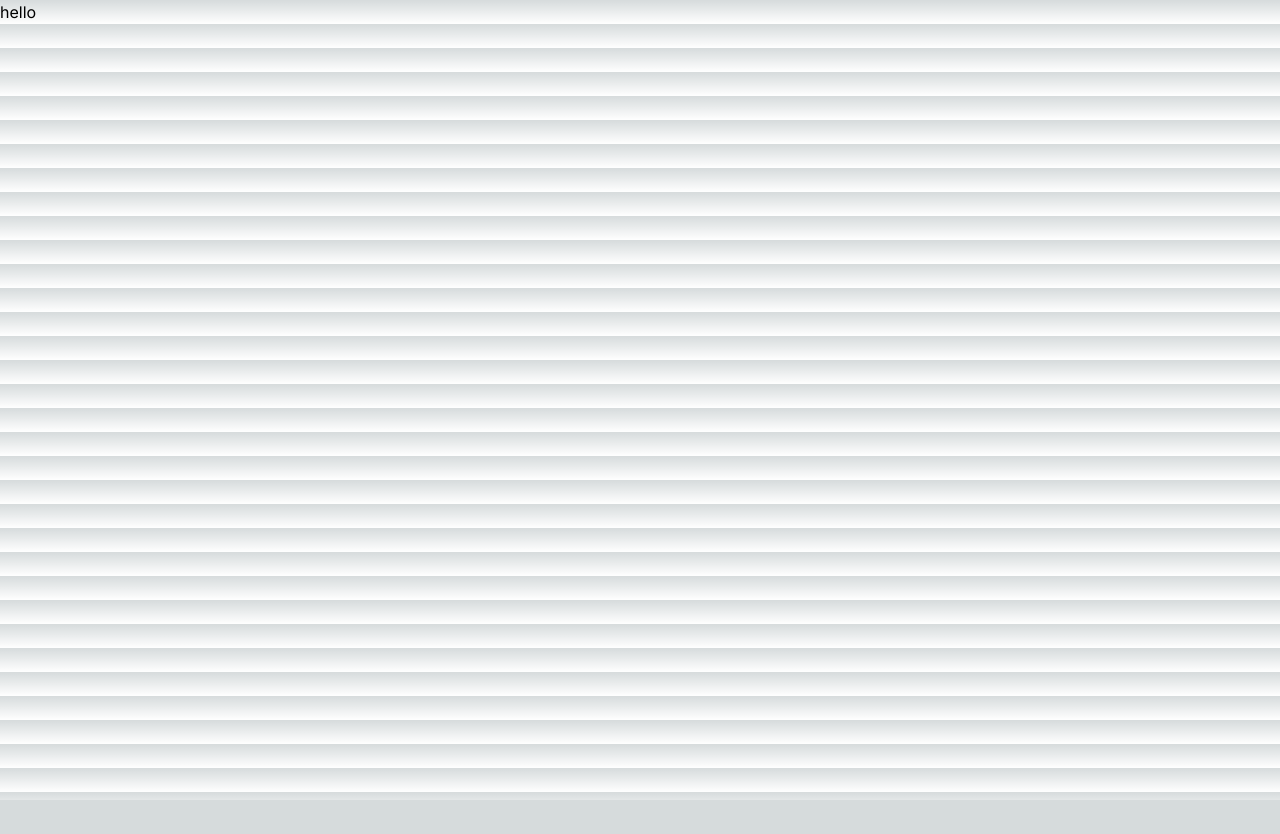
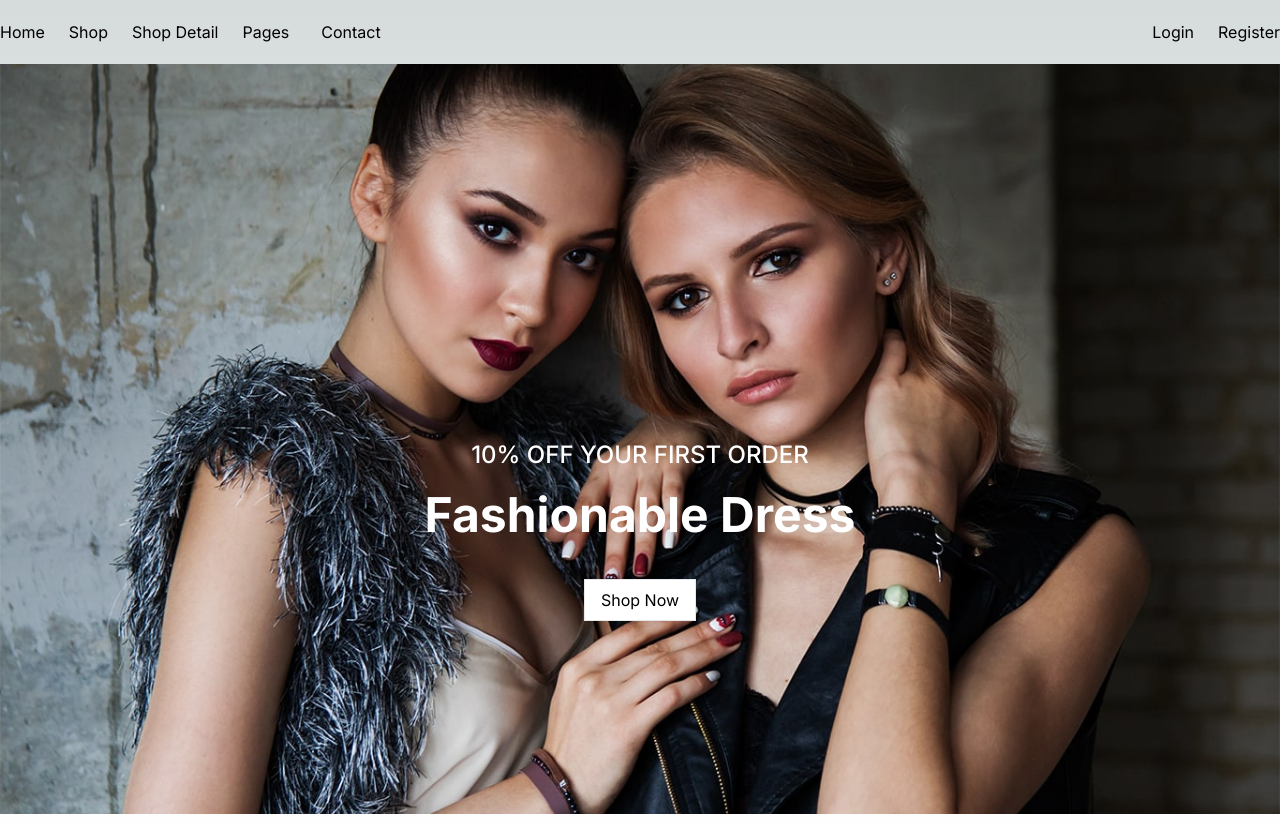
Before and after one commit to ASSPVReddy/ecommerce-project, a Next.js app: page /Components/Home in a window 1280 px wide. Before the commit the page ends 800 px from the top, so only its background shows below. Built offline with nearby package versions, Linux system fonts and the light colour scheme.

Commit message:
header nav completed
header nav

```diff
--- a/src/app/Components/Home/page.tsx
+++ b/src/app/Components/Home/page.tsx
@@ -1,7 +1,57 @@
-export default function Home(){
-    return(
-        <div>
-    <h1>hello </h1>
-    </div>
-    )
+import React from 'react';
+
+export default function Home() {
+    return (
+        <header className="py-5">
+            <nav className="container mx-auto flex justify-between items-center pb-5">
+                <div className='z-10'>
+                    <ul className="flex space-x-6">
+                        <li>
+                            <a href="/" className="hover:text-red-300">Home</a>
+                        </li>
+                        <li>
+                            <a href="/shop" className="hover:text-red-300">Shop</a>
+                        </li>
+                        <li>
+                            <a href="/shop_detail" className="hover:text-red-300">Shop Detail</a>
+                        </li>
+                        <li className="relative group">
+                            <a href="#" className="hover:text-red-300">Pages<i className="fa-solid fa-caret-down pl-2"></i></a>
+                            <ul className="absolute left-0 mt-2 bg-white border border-gray-200 shadow-lg rounded-md w-48 opacity-0 group-hover:opacity-100 transition-opacity duration-300">
+                                <li>
+                                    <a href="/shopping_cart" className="block px-4 py-2 hover:bg-gray-100">Shopping Cart</a>
+                                </li>
+                                <li>
+                                    <a href="/checkout" className="block px-4 py-2 hover:bg-gray-100">Checkout</a>
+                                </li>
+                            </ul>
+                        </li>
+                        <li>
+                            <a href="/contact" className="hover:text-red-300">Contact</a>
+                        </li>
+                    </ul>
+                </div>
+                <div>
+                    <ul className="flex space-x-6">
+                        <li>
+                            <a href="/login" className="hover:text-red-300">Login</a>
+                        </li>
+                        <li>
+                            <a href="/register" className="hover:text-red-300">Register</a>
+                        </li>
+                    </ul>
+                </div>
+            </nav>
+            <div className='relative'>
+                <div className=" z-0 w-full">
+                <img  src="../img/carousel-1.jpg" alt="Image" />
+                </div>
+                <div className="z-10 w-full absolute text-white text-center top-1/2">
+                    <h4 className='text-2xl uppercase font-medium pb-5'>10% Off Your First Order</h4>
+                    <h3 className='text-5xl font-bold pb-10'>Fashionable Dress</h3>
+                    <button className="form-control border-[1px] px-4 py-2 bg-white  hover:bg-slate-100 text-black">Shop Now</button>
+                </div>
+            </div>
+        </header>
+    );
 }
--- a/src/app/reusableComponents/Footer/page.tsx
+++ b/src/app/reusableComponents/Footer/page.tsx
@@ -0,0 +1,87 @@
+export default function Footer(){
+    return(
+        <footer className="bg-indigo-50">
+            <div className="container mx-auto px-10">
+                <div className="flex pt-20">
+                    <div className="w-5/12">
+                        <h2 className="mb-6 text-4xl font-bold"><span className="text-red-300 font-bold border border-white border-grey-300 px-4 py-2">E</span> Shopper</h2>
+                        <p className="mb-3">Dolore erat dolor sit lorem vero amet. Sed sit lorem magna, ipsum no sit erat lorem et magna ipsum dolore amet erat.</p>
+                        <p className="mb-3">
+                            <i className="fa fa-map-marker-alt text-primary mr-3 text-red-300"></i>
+                            123 Street, New York, USA
+                        </p>
+                        <p className="mb-3">
+                            <i className="fa fa-envelope text-primary mr-3 text-red-300"></i>
+                            info@example.com
+                        </p>
+                        <p className="mb-3">
+                            <i className="fa fa-phone text-primary mr-3 text-red-300"></i>
+                            +012 345 67890
+                        </p>
+                    </div>
+                    <div className="w-1/5">
+                        <h1 className="mb-6 text-lg font-semibold text-gray-900 dark:text-white"><strong>Quick Links</strong></h1>
+                        <ul className="font-small space-y-2">
+                            <li>
+                                <i className="fa fa-angle-right mr-1"></i><a href="#" className="hover:underline">Home</a>
+                            </li>
+                            <li>
+                                <i className="fa fa-angle-right mr-1"></i><a href="#" className="hover:underline">Our Shop</a>
+                            </li>
+                            <li>
+                                <i className="fa fa-angle-right mr-1"></i><a href="#" className="hover:underline">Shop Detail</a>
+                            </li>
+                            <li>
+                                <i className="fa fa-angle-right mr-1"></i><a href="#" className="hover:underline">Shopping Cart</a>
+                            </li>
+                            <li>
+                                <i className="fa fa-angle-right mr-1"></i><a href="#" className="hover:underline">Checkout</a>
+                            </li>
+                            <li>
+                                <i className="fa fa-angle-right mr-1"></i><a href="#" className="hover:underline">Contact Us</a>
+                            </li>
+                        </ul>
+                    </div>
+                    <div className="w-1/5">
+                        <h1 className="mb-6 text-lg font-semibold text-gray-900 dark:text-white"><strong>Quick Links</strong></h1>
+                        <ul className="font-small space-y-2">
+                            <li>
+                                <i className="fa fa-angle-right mr-1"></i><a href="#" className="hover:underline ">Home</a>
+                            </li>
+                            <li>
+                                <i className="fa fa-angle-right mr-1"></i><a href="#" className="hover:underline">Our Shop</a>
+                            </li>
+                            <li>
+                                <i className="fa fa-angle-right mr-1"></i><a href="#" className="hover:underline">Shop Detail</a>
+                            </li>
+                            <li>
+                                <i className="fa fa-angle-right mr-1"></i><a href="#" className="hover:underline">Shopping Cart</a>
+                            </li>
+                            <li>
+                                <i className="fa fa-angle-right mr-1"></i><a href="#" className="hover:underline">Checkout</a>
+                            </li>
+                            <li>
+                                <i className="fa fa-angle-right mr-1"></i><a href="#" className="hover:underline">Contact Us</a>
+                            </li>
+                        </ul>
+                    </div>
+                    <div className="w-1/5">
+                        <h1 className="mb-6 text-lg font-semibold text-gray-900 dark:text-white"><strong>Newsletter</strong></h1>
+                        <input type="text" className="form-control border border-grey border-[1px] pl-1 pr-4 py-3 mb-3 w-9/12" placeholder="Your Name" />
+                        <input type="text" className="form-control border border-grey border-[1px] pl-1 pr-4 py-3 mb-3 w-9/12" placeholder="Your Email" />
+                        <button className="form-control border-[1px] pr-4 py-3 bg-red-200 w-9/12 hover:text-white">Subscribe Now</button>
+                    </div>
+                </div>
+                <hr className="my-6 border-white sm:mx-auto border-white lg:my-8" />
+                <div className="flex justify-between items-center">
+                    <div>
+                        <p className="text-sm sm:text-center dark:text-gray-400 mb-5">© <a href="#" className="hover:underline"><b>Your Site Name</b></a>. All Rights Reserved. Designed by <a href="#" className="hover:underline"><b>HTML Codex </b></a>Distributed By <a href="#" className="hover:underline text-red-300">ThemeWagon</a></p>
+                    </div>
+                    <div>
+                        <img src="../img/payments.png" alt="Payment Methods" className="ml-auto mb-5"/>
+                    </div>
+                </div>
+            </div>
+        </footer>
+    );
+}
```
